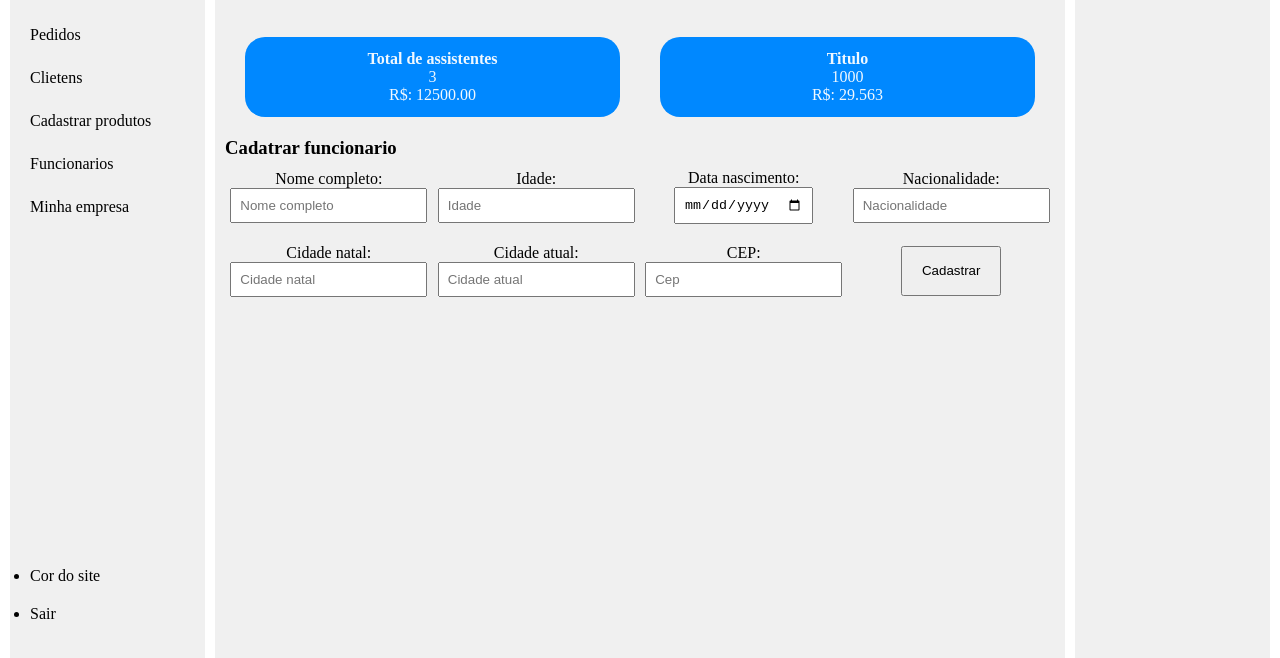
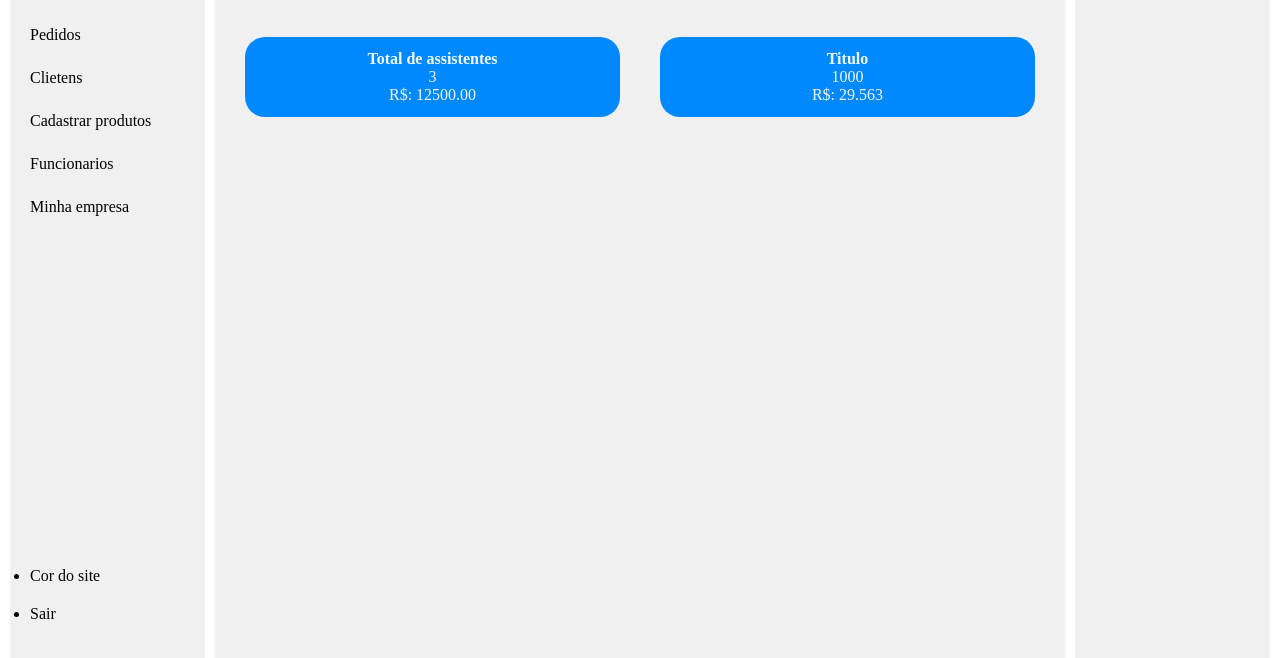
Before and after one commit to JoseErisvaldo/painelDeVendas, a plain HTML site: page index.html in a window 1280 px wide. Shown: the part 142-800 px from the top of the page. Drawn offline with Linux system fonts and the light colour scheme.

Commit message:
index.html

```diff
--- a/index.html
+++ b/index.html
@@ -69,45 +69,7 @@
                     <div class="lucroVendas">R$: 29.563</div>
                 </div>
             </div>
-            <div class="cadFuncionario">
-                <h3>Cadatrar funcionario</h3>
-                <div>
-                    <form id="formCadFuncionario" action="" method="post">
-                        <label for="">
-                            <div>Nome completo:</div>
-                            <input type="text" placeholder="Nome completo" required>
-                        </label>
-                        <label for="">
-                            <div>Idade:</div>
-                            <input type="number" placeholder="Idade" required>
-                        </label>
-                        <label for="">
-                            <div>Data nascimento:</div>
-                            <input type="date" placeholder="" required>
-                        </label>
-                        <label for="">
-                            <div>Nacionalidade:</div>
-                            <input type="text" placeholder="Nacionalidade" required>
-                        </label>
-                        <label for="">
-                            <div>Cidade natal:</div>
-                            <input type="text" placeholder="Cidade natal" required>
-                        </label>
-                        <label for="">
-                            <div>Cidade atual:</div>
-                            <input type="text" placeholder="Cidade atual" required>
-                        </label>
-                        <label for="">
-                            <div>CEP:</div>
-                            <input type="number" placeholder="Cep" required>
-                        </label>
-                        <label for="">
-                            <button>Cadastrar</button>
-                        </label>
 
-                    </form>
-                </div>
-            </div>
         </div>
 
         <div id="menuDireito">Direita</div>
```
